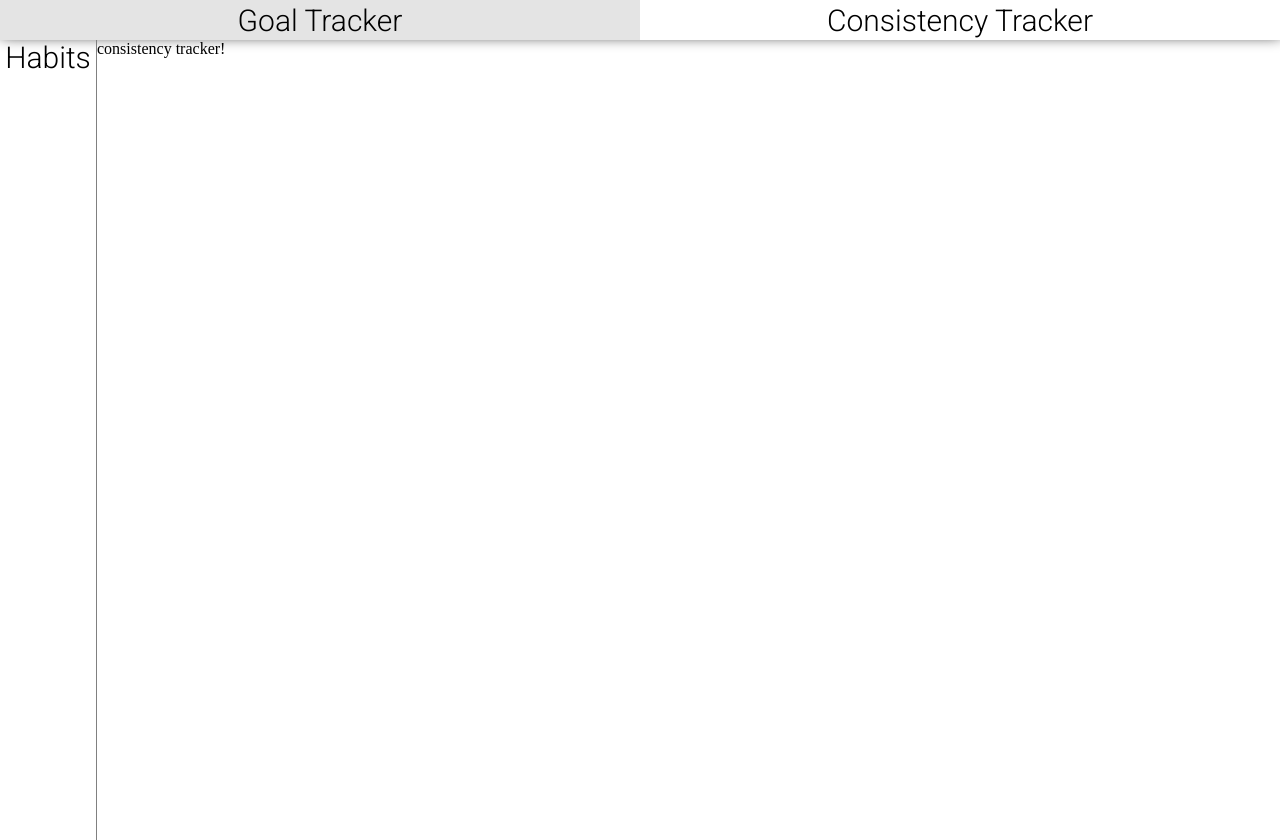
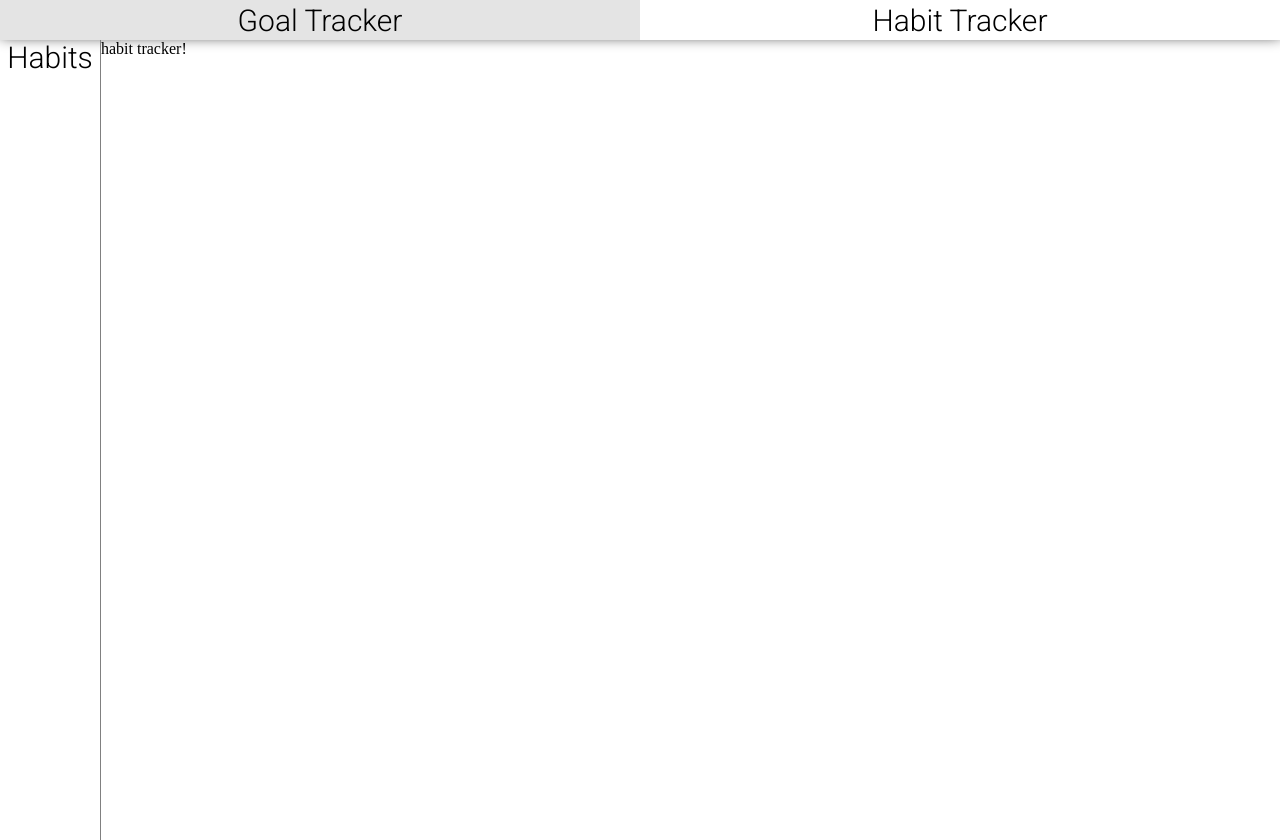
Before and after one commit to JamesHoran/Goal-Addict, a plain HTML site: page habit-tracker.html in a window 1280 px wide. Drawn offline with Linux system fonts and the light colour scheme.

Commit message:
some naming improvements were implemented

```diff
--- a/consistency-tracker.html
+++ b/habit-tracker.html
@@ -2,7 +2,7 @@
 <html lang="en">
   <head>
     <meta charset="UTF-8" />
-    <title>consistency tracker</title>
+    <title>habit tracker</title>
     <link rel="stylesheet" type="text/css" href="./style.css" />
   </head>
   <body>
@@ -11,7 +11,7 @@
         <a class="link" href="/goal-tracker.html">Goal Tracker</a>
       </div>
       <div id="header-right-link-container">
-        <a class="link" href="/consistency-tracker.html">Consistency Tracker</a>
+        <a class="link" href="/habit-tracker.html">Habit Tracker</a>
       </div>
     </header>
     <div id="page">
@@ -19,7 +19,7 @@
         <p id="left-bar-header">Habits</p>
       </div>
       <div id="body">
-        <p>consistency tracker!</p>
+        <p>habit tracker!</p>
       </div>
     </div>
   </body>
--- a/style.css
+++ b/style.css
@@ -47,7 +47,7 @@ header {
 /* left-bar below */
 #left-bar {
   height: 100vh;
-  width: 12vh;
+  width: 100px;
   border-right: 1px solid grey;
   display: flex;
   flex-direction: column;
```
Also changed, not shown: goal-tracker.html (+1 -1 lines).
